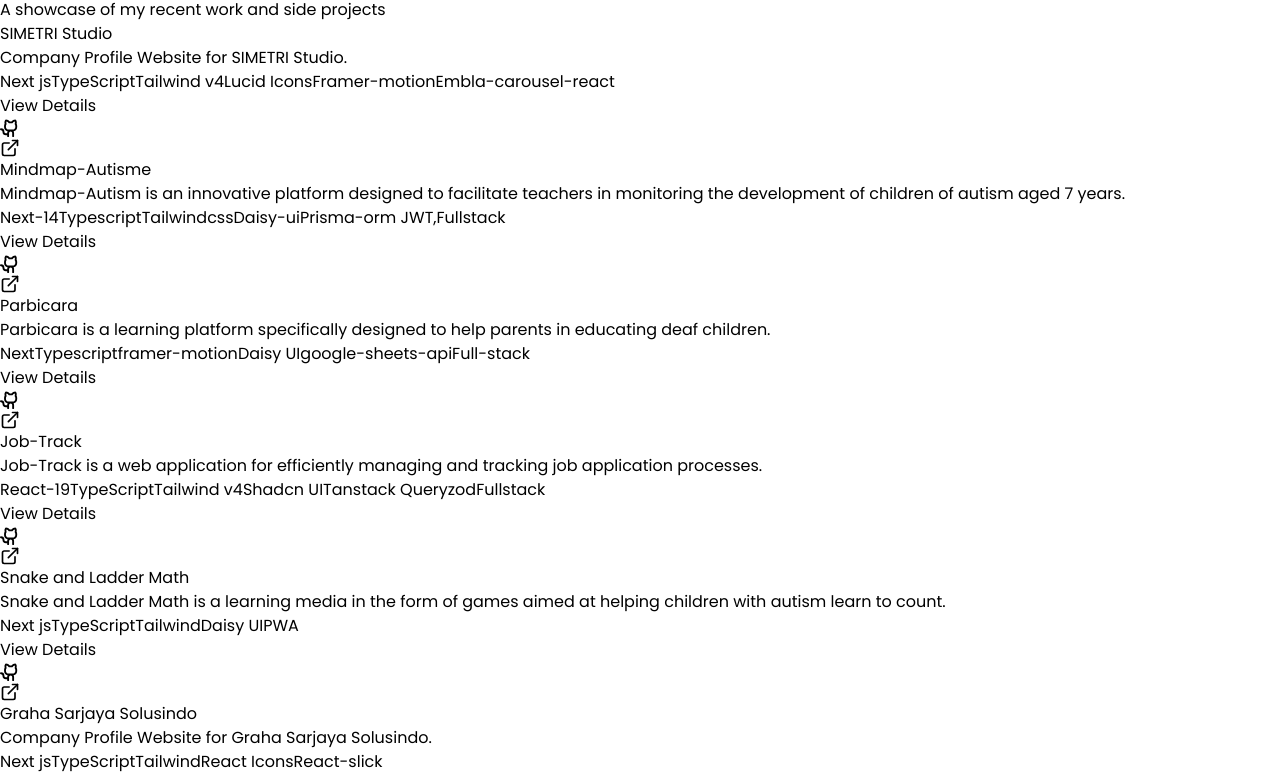
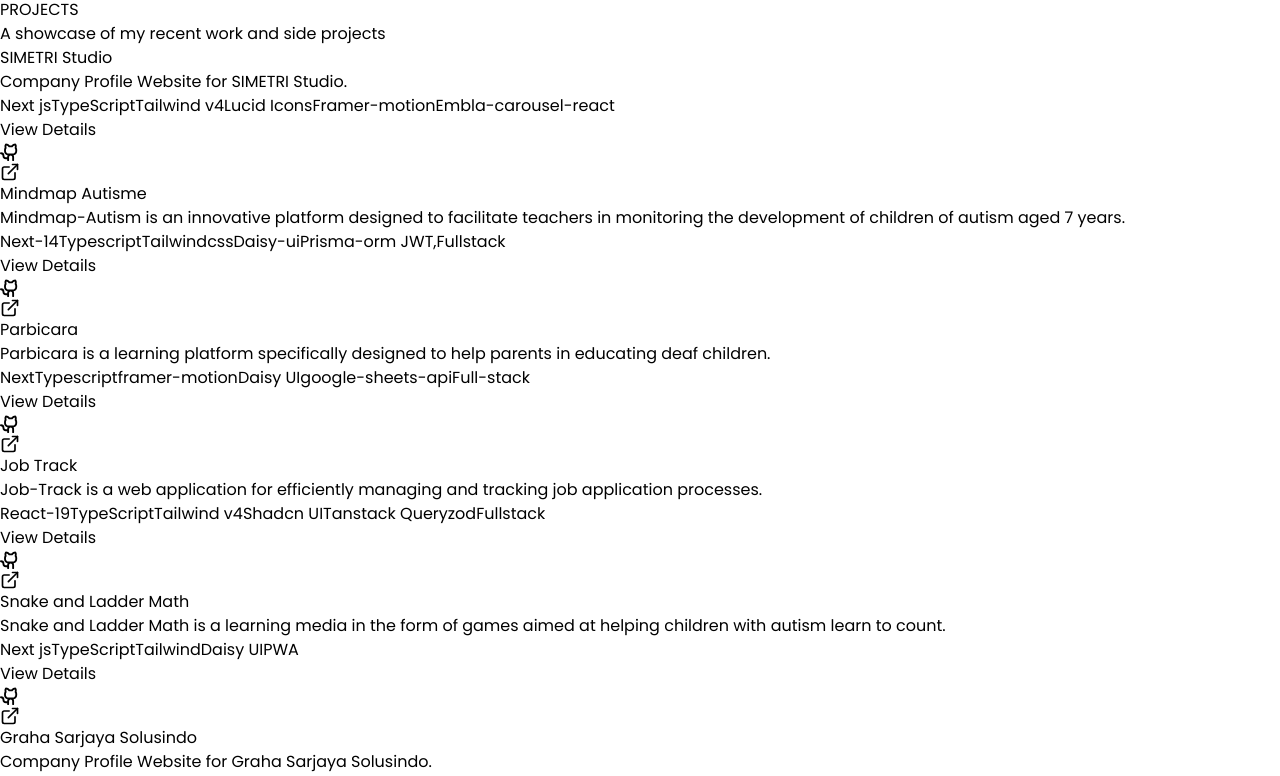
Before and after one commit to rizalyoga/rizalyoga-neo, a Next.js app: page / in a window 1280 px wide. Shown: the part 1392-2168 px from the top of the page. Built offline with nearby package versions, Linux system fonts and the light colour scheme; what @bprogress/next would draw is missing.

Commit message:
style: change detail text in description

```diff
--- a/src/app/components/buttons/LinkStringButton.tsx
+++ b/src/app/components/buttons/LinkStringButton.tsx
@@ -29,14 +29,14 @@ const LinkStringButton = ({
       target={target ? target : "_blank"}
       rel="noopener noreferrer"
       className={clsx(
-        `text-sm md:text-base inline-flex items-center gap-2 ${bgColor} ${textColor} ${px} ${py} font-bold border-4 border-black shadow-[6px_6px_0px_0px_#000] hover:shadow-[3px_3px_0px_0px_#000] transition-all duration-200 hover:translate-x-1 hover:translate-y-1`,
+        `text-xs md:text-sm inline-flex items-center gap-2 ${bgColor} ${textColor} ${px} ${py} font-bold border-4 border-black shadow-[6px_6px_0px_0px_#000] hover:shadow-[3px_3px_0px_0px_#000] transition-all duration-200 hover:translate-x-1 hover:translate-y-1`,
         directUrl
           ? ""
           : "cursor-none pointer-events-none !bg-gray-600 dark:!bg-gray-500 shadow-none"
       )}
     >
       {icon}
-      {btnTitle}
+      <span className="hidden md:block mt-1">{btnTitle}</span>
     </Link>
   );
 };
--- a/src/app/components/cards/ProjectCard.tsx
+++ b/src/app/components/cards/ProjectCard.tsx
@@ -5,6 +5,7 @@ import { PiGithubLogoBold } from "react-icons/pi";
 import Image from "next/image";
 import { ProjectInterface as ProjectCardPropsInterface } from "@/app/types/types";
 import LinkIconButton from "../buttons/LinkIconButton";
+import clsx from "clsx";
 
 const ProjectCard = ({
   id,
@@ -59,7 +60,10 @@ const ProjectCard = ({
         <div className="flex gap-3 mt-auto">
           <Link
             href={`/project/${id.replaceAll(" ", "-")}`}
-            className="flex-1 text-sm md:text-base  bg-white text-black px-4 py-3 font-bold border-4 border-black shadow-[4px_4px_0px_0px_#000] hover:shadow-[2px_2px_0px_0px_#000] transition-all duration-200 hover:translate-x-1 hover:translate-y-1 text-center hover:bg-gray-700 hover:text-white"
+            className={clsx(
+              "flex-1 text-sm md:text-base  bg-white text-black px-4 py-3 font-bold border-4 border-black shadow-[4px_4px_0px_0px_#000] hover:shadow-[2px_2px_0px_0px_#000] transition-all duration-200 hover:translate-x-1 hover:translate-y-1 text-center",
+              ``
+            )}
           >
             View Details
           </Link>
--- a/src/app/components/navigations/DetailNavigation.tsx
+++ b/src/app/components/navigations/DetailNavigation.tsx
@@ -15,7 +15,7 @@ const DetailNavigation = () => {
           className="text-sm md:text-base inline-flex items-center gap-2 bg-pink-400 dark:bg-pink-300 text-black px-4 py-2 font-bold lg:mx-6 border-4 border-black shadow-[4px_4px_0px_0px_#000] hover:shadow-[2px_2px_0px_0px_#000] transition-all duration-200 hover:translate-x-1 hover:translate-y-1"
         >
           <ArrowLeft size={20} />
-          Back to Projects
+          <span className=" hidden md:block">Back</span>
         </button>
       </div>
     </nav>
--- a/src/app/components/pages/Hero.tsx
+++ b/src/app/components/pages/Hero.tsx
@@ -37,7 +37,7 @@ const HeroSection = () => {
             </div>
 
             {/* CTA Buttons */}
-            <div className="flex flex-wrap gap-4">
+            <div className="flex-wrap gap-4 hidden sm:flex">
               <LinkStringButton
                 btnTitle="Download CV"
                 bgColor="bg-lime-400 dark:bg-lime-300"
@@ -61,7 +61,14 @@ const HeroSection = () => {
             </div>
 
             {/* Social Links */}
-            <div className="flex gap-4">
+            <div className="flex gap-4 ">
+              <LinkIconButton
+                directLink="https://drive.google.com/file/d/13ooAoP6iAoM9aCtm1AivANafl9Wb8Lkw/view?usp=drive_link"
+                bgColor="bg-lime-400 dark:bg-lime-300"
+                textColor="text-white sm:hidden"
+                icon={<Download size={24} />}
+              />
+
               <LinkIconButton
                 directLink="https://github.com/rizalyoga"
                 bgColor="bg-black"
--- a/src/app/data/projects.ts
+++ b/src/app/data/projects.ts
@@ -21,7 +21,7 @@ export const myProjects = [
   {
     id: "Mindmap-Autisme",
     cover: "/assets/portofolio-cover/mindmap-autisme.webp",
-    title: "Mindmap-Autisme",
+    title: "Mindmap Autisme",
     technologies: [
       "Next-14",
       "Typescript",
@@ -74,7 +74,7 @@ export const myProjects = [
   {
     id: "Job-Track",
     cover: "/assets/portofolio-cover/job-track-cover.webp",
-    title: "Job-Track",
+    title: "Job Track",
     technologies: [
       "React-19",
       "TypeScript",
@@ -161,6 +161,31 @@ export const myProjects = [
     ],
   },
   {
+    id: "Job-Track-Back-end",
+    cover: "",
+    title: "Job Track Back-end",
+    technologies: [
+      "Express",
+      "TypeScript",
+      "Supabase",
+      "JWT",
+      "Swagger",
+      "nodemailer",
+    ],
+    description:
+      "Back end for tracking and managing job applications, built with Express, TypeScript and PostgreSQL (Supabase).",
+    demoUrl: "",
+    githubUrl: "https://github.com/rizalyoga/working-application-management",
+    videoUrl: "",
+    color: "bg-pink-400 dark:bg-pink-300",
+    features: [
+      "Authentication & Authorization API",
+      "Job Application Management API",
+      "User Data Management API",
+      "Calendar Schedule Management API",
+    ],
+  },
+  {
     id: "Shelter.Aja",
     cover: "/assets/portofolio-cover/shelter-aja.webp",
     title: "Shelter.Aja",
@@ -187,10 +212,10 @@ export const myProjects = [
   {
     id: "Simple-Kanban",
     cover: "/assets/portofolio-cover/simple-kanban.webp",
-    title: "Simple-Kanban",
+    title: "Simple Kanban",
     technologies: ["React", "TypeScript", "Tailwind", "SWR", "Fullstack"],
     description:
-      "Simple-Kanban project is a web application designed to replicate the core functions and features of a Kanban board.",
+      "Simple Kanban project is a web application designed to replicate the core functions and features of a Kanban board.",
     demoUrl: "https://simple-canban-clone.vercel.app/",
     githubUrl: "https://github.com/rizalyoga/simple-canban-clone",
     videoUrl: "https://youtu.be/3r12TI0wZeA",
@@ -200,10 +225,10 @@ export const myProjects = [
   {
     id: "Simple-Kanban-Back-end",
     cover: "",
-    title: "Simple-Kanban-Back-end",
+    title: "Simple Kanban Back-end",
     technologies: ["React", "TypeScript", "Tailwind", "SWR", "Fullstack"],
     description:
-      "Back-end for Simple-Kanban project. Simple-Kanban project is a web application designed to replicate the core functions and features of a Kanban board.",
+      "Back-end for Simple Kanban project. Simple-Kanban project is a web application designed to replicate the core functions and features of a Kanban board.",
     demoUrl: "",
     githubUrl: "https://github.com/rizalyoga/simple-kanban-be",
     videoUrl: "",
@@ -213,10 +238,10 @@ export const myProjects = [
   {
     id: "Pomodoro-Timer",
     cover: "/assets/portofolio-cover/pomodoro-timer.webp",
-    title: "Pomodoro-Timer",
-    technologies: ["React", "TypeScript", "Tailwind", "bun"],
+    title: "Pomodoro Timer",
+    technologies: ["React", "TypeScript", "Tailwind", "Bun"],
     description:
-      "Pomodoro-timer a web application that helps users in applying Pomodoro",
+      "Pomodoro timer a web application that helps users in applying Pomodoro",
     demoUrl: "https://pomodoro-timer-rizalyoga.netlify.app/",
     githubUrl: "https://github.com/rizalyoga/pomodoro-timer",
     videoUrl: "https://youtu.be/b02sXjbYPxc",
@@ -226,7 +251,7 @@ export const myProjects = [
   {
     id: "Shopping-notes",
     cover: "/assets/portofolio-cover/shopping-notes.webp",
-    title: "Shopping-notes",
+    title: "Shopping Notes",
     technologies: ["React Native", "TypeScript", "Expo", "Native wind"],
     description:
       "Shopping Notes App is a android mobile application designed to help users manage and track their shopping expenses more efficiently.",
@@ -297,7 +322,7 @@ export const myProjects = [
     title: "Daster Bunda Pasuruan",
     technologies: ["HTML", "CSS", "Javascript"],
     description: "A landing Page to help sales of daster online.",
-    demoUrl: "https://daster-bunda-pasuruan.netlify.app/",
+    demoUrl: "https://daster-Bunda-pasuruan.netlify.app/",
     githubUrl: "",
     videoUrl: "",
     color: "bg-pink-400 dark:bg-pink-300",
@@ -500,7 +525,7 @@ export const myProjects = [
     githubUrl: "https://github.com/rizalyoga/ecommerce-catalog/",
     videoUrl: "",
     color: "bg-violet-400 dark:bg-violet-300",
-    features: ["Responsive website"],
+    features: ["Responsive website", "Display product from Fake store API"],
   },
   {
     id: "My Personal Notes",
@@ -513,18 +538,18 @@ export const myProjects = [
     githubUrl: "https://github.com/rizalyoga/notes-app",
     videoUrl: "",
     color: "bg-cyan-400 dark:bg-cyan-300",
-    features: ["Responsive Website", "PWA"],
+    features: ["Note Management", "Responsive Website", "PWA"],
   },
-  {
-    id: "Quote Generator",
-    cover: "/assets/portofolio-cover/quote-generator.webp",
-    title: "Quote Generator",
-    technologies: ["React", "TypeScript", "Chart.js", "Weather API"],
-    description: " - ",
-    demoUrl: "https://quotesapps-rizalyoga.netlify.app/",
-    githubUrl: "https://github.com/rizalyoga/quote-generator",
-    videoUrl: "",
-    color: "bg-pink-400 dark:bg-pink-300",
-    features: [],
-  },
+  // {
+  //   id: "Quote Generator",
+  //   cover: "/assets/portofolio-cover/quote-generator.webp",
+  //   title: "Quote Generator",
+  //   technologies: ["React", "TypeScript", "Chart.js", "Weather API"],
+  //   description: " - ",
+  //   demoUrl: "https://quotesapps-rizalyoga.netlify.app/",
+  //   githubUrl: "https://github.com/rizalyoga/quote-generator",
+  //   videoUrl: "",
+  //   color: "bg-pink-400 dark:bg-pink-300",
+  //   features: [],
+  // },
 ];
--- a/src/app/project/[project_id]/page.tsx
+++ b/src/app/project/[project_id]/page.tsx
@@ -57,7 +57,7 @@ const ProjectDetail = async ({ params }: { params: ParamsType }) => {
               </h1>
 
               <div className="bg-yellow-300 dark:bg-yellow-200 mb-8 shadow-board-contact-description">
-                <p className="text-base md:text-lg font-bold leading-relaxed text-black">
+                <p className="text-base font-semibold leading-relaxed text-black">
                   {project?.description}
                 </p>
               </div>
@@ -94,7 +94,7 @@ const ProjectDetail = async ({ params }: { params: ParamsType }) => {
                   {project?.technologies.map((tech, index) => (
                     <span
                       key={index}
-                      className="text-sm md:text-base bg-cyan-400 dark:bg-cyan-300 text-black px-4 py-2 font-bold border-2 border-black shadow-[4px_4px_0px_0px_#000]"
+                      className="text-xs md:text-sm bg-cyan-400 dark:bg-cyan-300 text-black px-4 py-2 font-semibold border-2 border-black shadow-[4px_4px_0px_0px_#000]"
                     >
                       {tech}
                     </span>
```
Also changed, not shown: src/app/components/forms/ContactForm.tsx (+4 -4 lines).
